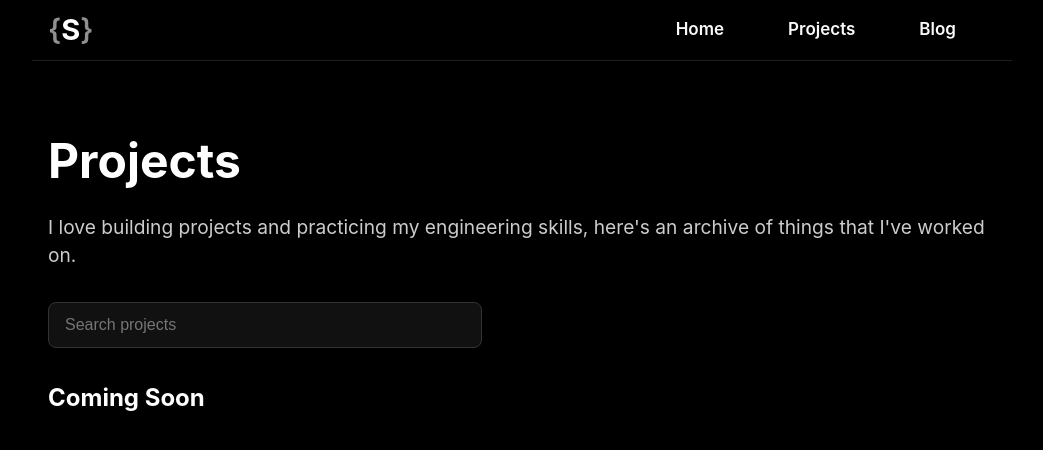
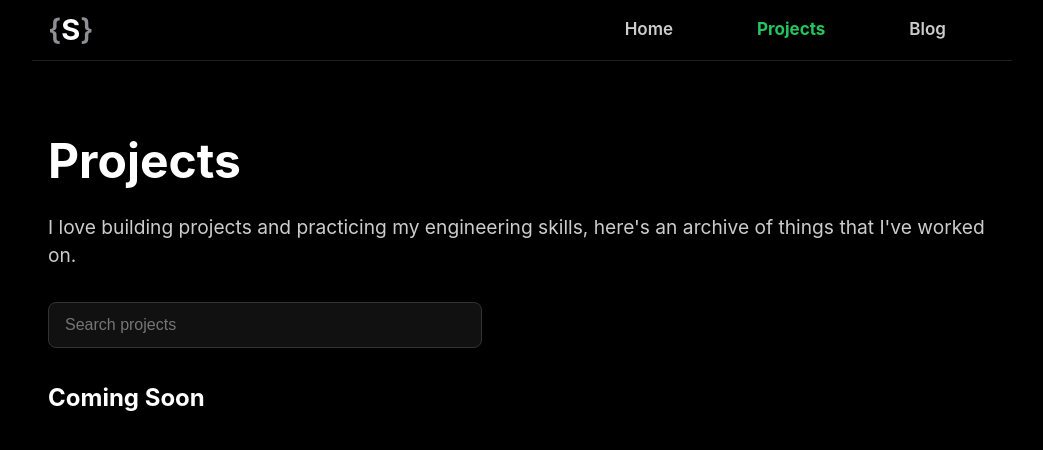
Before and after one commit to shivaprasadmakela/portfolio, a React (Vite) app in the folder portfolio-ui/: page /projects in a window 1280 px wide. Shown: the top 450 px of the page, without its empty margins (118-1161 px from the left). Built offline with nearby package versions, Linux system fonts and the light colour scheme.

Commit message:
Add ScrollToTop and improve header navigation
Introduced a ScrollToTop component to smoothly scroll to the top on route changes. Refactored Header to use react-router-dom's Link for navigation, added active link highlighting, and updated styles for better UX.

```diff
--- a/portfolio-ui/src/App.tsx
+++ b/portfolio-ui/src/App.tsx
@@ -3,19 +3,18 @@ import BlogList from './pages/BlogList';
 import Home from './pages/Home';
 import AllProjects from './pages/AllProjects';
 import MyYoutube from './pages/MyYoutube';
+import ScrollToTop from './components/ScrollToTop';
 
 function App() {
   return (
     <Router>
-      <>
+      <ScrollToTop />
       <Routes>
         <Route path="/" element={<Home />} />
         <Route path="/blogs" element={<BlogList />} />
         <Route path="/projects" element={<AllProjects />} />
         <Route path="/myYoutube" element={<MyYoutube />} />
-
       </Routes>
-      </>
     </Router>
   );
 }
--- /dev/null
+++ b/portfolio-ui/src/components/ScrollToTop.tsx
@@ -0,0 +1,12 @@
+import { useEffect } from 'react';
+import { useLocation } from 'react-router-dom';
+
+export default function ScrollToTop() {
+  const { pathname } = useLocation();
+
+  useEffect(() => {
+    window.scrollTo({ top: 0, behavior: 'smooth' });
+  }, [pathname]);
+
+  return null;
+}
--- a/portfolio-ui/src/components/home/Header.tsx
+++ b/portfolio-ui/src/components/home/Header.tsx
@@ -1,25 +1,29 @@
 import styles from '../../styles/home/Header.module.css';
 import { motion } from 'framer-motion';
 import { useState } from 'react';
+import { Link, useLocation } from 'react-router-dom';
 
 function Logo() {
   return (
-    <a className={styles.logo} href="/">
+    <Link to="/" className={styles.logo}>
       <h5 className={styles.logoText}>
         <span className={styles.brace}>{"{"}</span>
         S
         <span className={styles.brace}>{"}"}</span>
       </h5>
-    </a>
+    </Link>
   );
 }
 
 export default function Header() {
   const [menuOpen, setMenuOpen] = useState(false);
+  const { pathname } = useLocation();
 
-  const toggleMenu = () => {
-    setMenuOpen((prev) => !prev);
-  };
+  const toggleMenu = () => setMenuOpen(prev => !prev);
+  const closeMenu = () => setMenuOpen(false);
+
+  const getLinkClass = (path: string) =>
+    `${styles.link} ${pathname === path ? styles.active : ''}`;
 
   return (
     <motion.header
@@ -34,9 +38,9 @@ export default function Header() {
           ☰
         </button>
         <nav className={`${styles.nav} ${menuOpen ? styles.open : ''}`}>
-          <a href="/" className={styles.link} onClick={() => setMenuOpen(false)}>Home</a>
-          <a href="/projects" className={styles.link} onClick={() => setMenuOpen(false)}>Projects</a>
-          <a href="/blogs" className={styles.link} onClick={() => setMenuOpen(false)}>Blog</a>
+          <Link to="/" className={getLinkClass('/')} onClick={closeMenu}>Home</Link>
+          <Link to="/projects" className={getLinkClass('/projects')} onClick={closeMenu}>Projects</Link>
+          <Link to="/blogs" className={getLinkClass('/blogs')} onClick={closeMenu}>Blog</Link>
         </nav>
       </header>
     </motion.header>
--- a/portfolio-ui/src/styles/home/Header.module.css
+++ b/portfolio-ui/src/styles/home/Header.module.css
@@ -104,3 +104,19 @@
     font-size: 18px;
   }
 }
+
+.link {
+  text-decoration: none;
+  color: #ccc;
+  margin: 0 10px;
+  transition: color 0.3s ease;
+}
+
+.link:hover {
+  color: white;
+}
+
+.active {
+  color: #22c55e;
+  font-weight: bold;
+}
```
Lines whose indentation alone changed are shown as unchanged.
